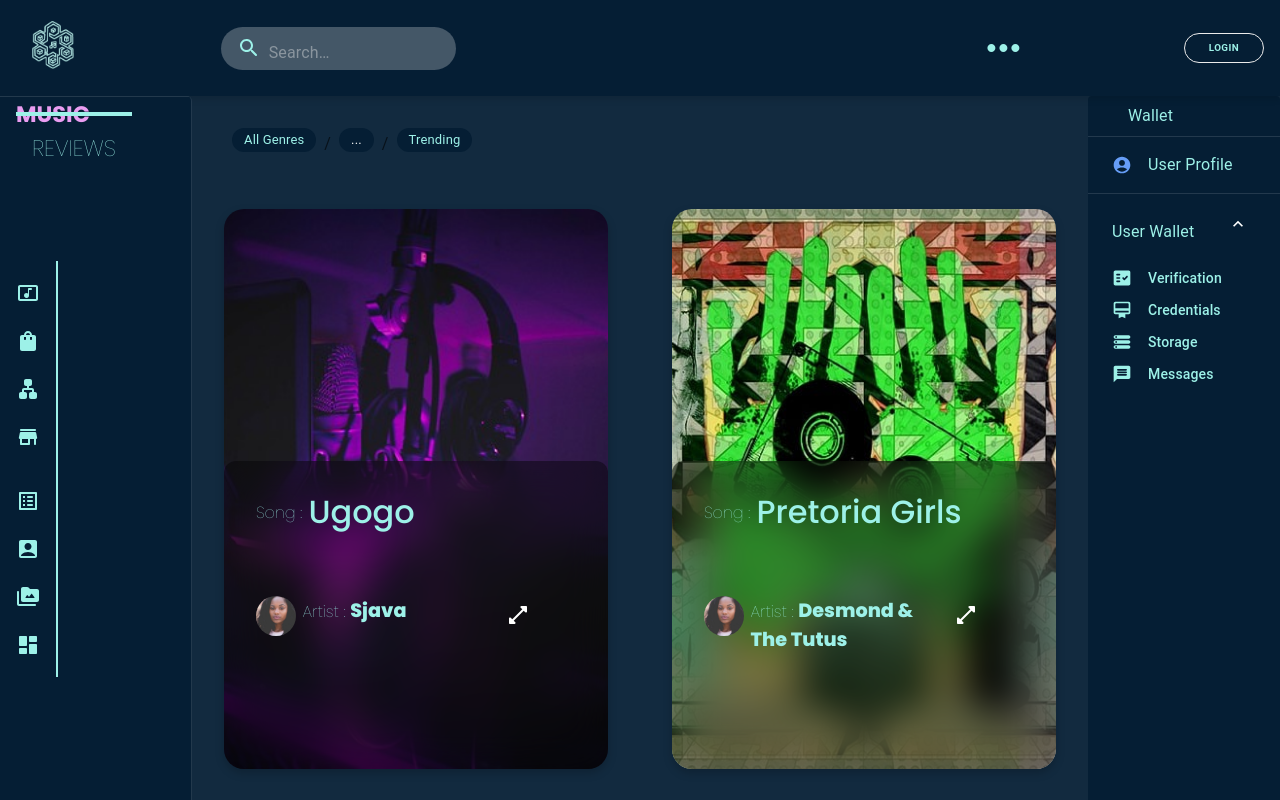
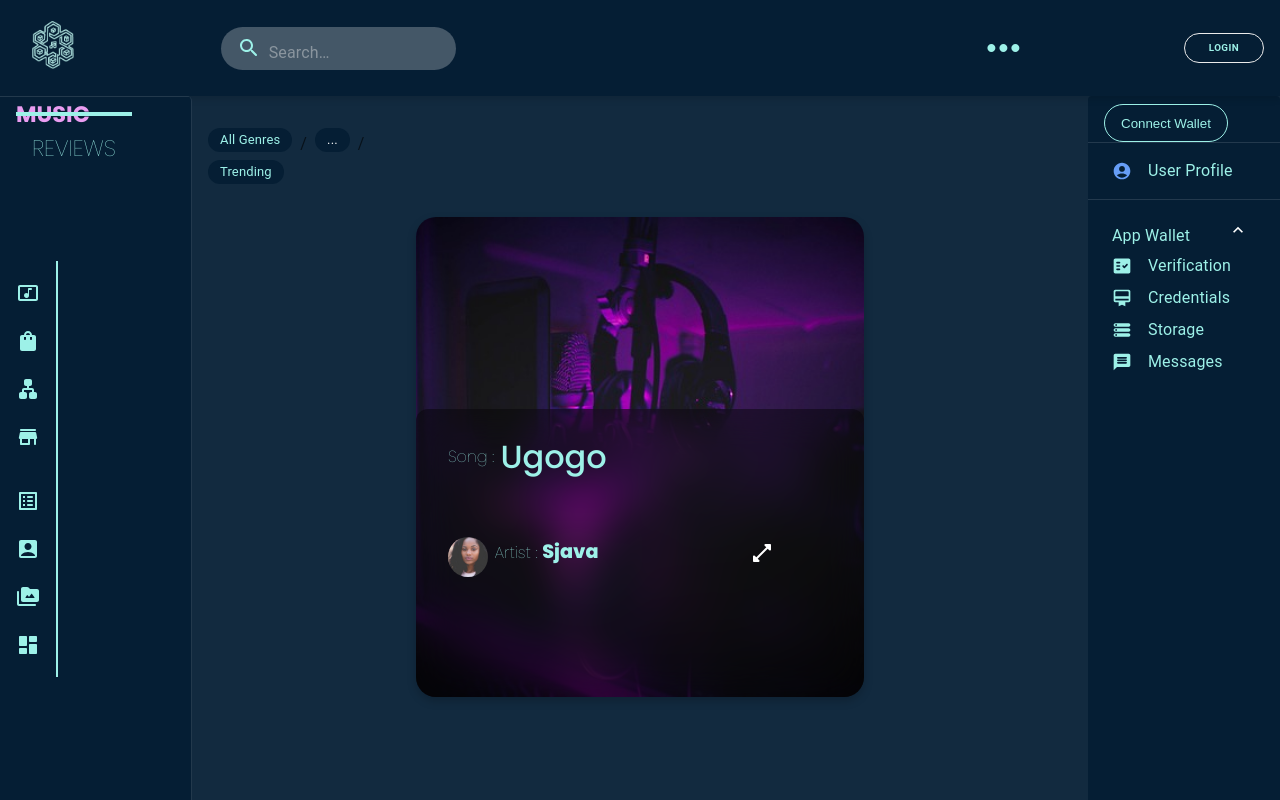
Before and after one commit to Xolani-Qwabe/music_reviews, a React (Vite) app in the folder front_end/frontEnd_musicReviews/: page /reviews in a window 1280 px wide. Shown: the top 800 px of the page. Built offline with nearby package versions, Linux system fonts and the light colour scheme.

Commit message:
Login side before grid and Form

```diff
--- a/front_end/frontEnd_musicReviews/src/Layout.jsx
+++ b/front_end/frontEnd_musicReviews/src/Layout.jsx
@@ -14,12 +14,12 @@ function Layout() {
       <DrawerComponent style={{}}/>
 
       <main style={{
-        top:'8vh',
-        padding: '24px',
+        top:'12vh',
+        padding:'0 0',
         position: 'relative',
         // borderLeft: '1px solid black',
         // borderRight: '1px solid black',
-        minHeight: '100vh',
+        minHeight: '88vh',
         margin: '0 auto',
 
         // overflow: 'none'
--- a/front_end/frontEnd_musicReviews/src/components/DrawerComponent.css
+++ b/front_end/frontEnd_musicReviews/src/components/DrawerComponent.css
@@ -24,7 +24,7 @@
 
 /* Expand the drawer when hovered (desktop and tablet) */
 .drawer-list:hover {
-  width: 14.5vw; /* Adjusted expanded width for longer text */
+  width: 15vw; /* Adjusted expanded width for longer text */
 }
 
 /* Drawer list item */
@@ -33,7 +33,7 @@
 }
 
 .music-box {
-  width: 14vw;
+  width: 15vw;
   display: flex;
   padding: 0;
   margin: 0;
--- a/front_end/frontEnd_musicReviews/src/components/Navigation.jsx
+++ b/front_end/frontEnd_musicReviews/src/components/Navigation.jsx
@@ -16,7 +16,6 @@ import {
   InfoOutlined,
   HelpOutline,
   PersonAddOutlined,
-  DehazeRounded,
   HelpCenterOutlined,
   SearchRounded,MoreHorizRounded
 } from '@mui/icons-material';
--- a/front_end/frontEnd_musicReviews/src/components/RightDrawer.jsx
+++ b/front_end/frontEnd_musicReviews/src/components/RightDrawer.jsx
@@ -8,13 +8,11 @@ import ListItemButton from '@mui/material/ListItemButton';
 import ListItemIcon from '@mui/material/ListItemIcon';
 import ListItemText from '@mui/material/ListItemText';
 import Paper from '@mui/material/Paper';
-import IconButton from '@mui/material/IconButton';
-import Tooltip from '@mui/material/Tooltip';
-import ArrowRight from '@mui/icons-material/ArrowRight';
 import KeyboardArrowDown from '@mui/icons-material/KeyboardArrowDown';
 import AccountCircleRounded from '@mui/icons-material/AccountCircleRounded';
 import { MessageRounded, FactCheckRounded, StorageRounded, CardMembershipRounded } from '@mui/icons-material';
 import useMediaQuery from '@mui/material/useMediaQuery';
+
 
 const data = [
   { icon: <FactCheckRounded />, label: 'Verification' },
@@ -72,21 +70,37 @@ export default function RightDrawer() {
         })}
       >
         <Paper elevation={0} sx={{ maxWidth: 256, width: '100%' }}>
-          <FireNav component="nav" disablePadding>
-            <ListItemButton component="a" href="#customized-list">
-              <ListItemIcon sx={{ fontSize: 20 }}></ListItemIcon>
+          <FireNav component="nav">
+            <Box component="a" href="#customized-list" p={2} sx={{ fontSize:'12px', fontWeight:700}}>
+
               {!isMobile && (
-                <ListItemText
-                  sx={{ my: 0, color: 'rgb(157, 241, 232)' }}
-                  primary="Wallet"
-                  style={{
-                    fontSize: 20,
-                    fontWeight: 'medium',
-                    letterSpacing: 0,
-                  }}
-                />
+             <button
+             size="small"
+             variant="outlined"
+             style={{
+               border: 'solid 1px rgb(157, 241, 232)',
+               borderRadius: '50px',
+               backgroundColor: 'transparent',
+               color: 'rgb(157, 241, 232)',
+
+               padding: '0.8em 1.2em',
+               cursor: 'pointer',
+               height: '80%',
+               transition: 'all 0.3s ease',
+             }}
+             onMouseEnter={(e) => {
+               e.target.style.backgroundColor = 'rgb(157, 241, 232)';
+               e.target.style.color = 'rgb(5, 30, 52)';
+             }}
+             onMouseLeave={(e) => {
+               e.target.style.backgroundColor = 'transparent';
+               e.target.style.color = 'rgb(157, 241, 232)';
+             }}
+           >
+             Connect Wallet
+           </button>
               )}
-            </ListItemButton>
+            </Box>
             <Divider />
             <ListItem component="div" disablePadding>
               <ListItemButton sx={{ height: 56 }}>
@@ -117,7 +131,7 @@ export default function RightDrawer() {
                 }}
               >
                 <ListItemText
-                  primary={!isMobile && 'User Wallet'}
+                  primary={!isMobile && 'App Wallet'}
                   sx={{
                     fontSize: 15,
                     fontWeight: 'medium',
@@ -125,21 +139,11 @@ export default function RightDrawer() {
                     mb: '2px',
                     color: 'rgb(157, 241, 232)',
                   }}
-                  secondary={
-                    !isMobile &&
-                    'Verification, Credentials, Messages, Storage'
-                  }
-                  secondaryTypographyProps={{
-                    noWrap: true,
-                    fontSize: 12,
-                    lineHeight: '16px',
-                    color: open ? 'rgba(0,0,0,0)' : 'rgba(255,255,255,0.5)',
-                  }}
                 />
                 <KeyboardArrowDown
                   sx={{
                     mr: 1,
-                    opacity: !isMobile && open ? 1 : 0,
+                    opacity: !isMobile && open ? 1 : 1,
                     transition: '0.2s',
                     transform: open ? 'rotate(-180deg)' : 'rotate(0)',
                   }}
@@ -157,7 +161,7 @@ export default function RightDrawer() {
                     {!isMobile && (
                       <ListItemText
                         primary={item.label}
-                        primaryTypographyProps={{
+                        sx={{
                           fontSize: 14,
                           fontWeight: 'medium',
                         }}
--- /dev/null
+++ b/front_end/frontEnd_musicReviews/src/pages/Login.css
@@ -0,0 +1,31 @@
+*{
+    margin: 0;
+    box-sizing: border-box;
+}
+
+.container{
+    display:flex;
+    justify-content:center;
+
+    position:relative;
+    height:88vh;
+    width:70vw;
+}
+
+.box1{
+    width: 50%;
+    height: 100%;
+    border-radius: 24px;
+    border:solid 1px white;
+    background-image: url('../assets/login2.jpg');
+    background-size: cover; /* Ensures the image covers the entire container */
+    background-position: center; /* Centers the image */
+    height: 100%; /* Full viewport height */
+    /* width: 100%;  */
+}
+.box2{
+    width: 50%;
+    height: 100%;
+    border-radius: 8px;
+
+}
--- a/front_end/frontEnd_musicReviews/src/pages/Login.jsx
+++ b/front_end/frontEnd_musicReviews/src/pages/Login.jsx
@@ -1,8 +1,19 @@
 import React from 'react'
+import { Box } from '@mui/material'
+import img1 from '../assets/login1.jpg'
+import './Login.css'
+
 
 function Login() {
+  const loginStyles = {
+
+  }
   return (
-    <div>Login</div>
+    <Box className='container' p={2}>
+      <div className="box1"></div>
+      <div className="box2"></div>
+
+    </Box>
   )
 }
 
--- a/front_end/frontEnd_musicReviews/src/pages/Review.css
+++ b/front_end/frontEnd_musicReviews/src/pages/Review.css
@@ -14,7 +14,7 @@
   top: 14vh;
   margin-bottom: 1rem;
   position: fixed;
-  width: 100%;
+  width: 20%;
   margin: 0 auto;
   z-index: 1000;
   padding: 1rem;
@@ -26,15 +26,15 @@
   position: relative;
   display: flex;
   flex-wrap: wrap;
-  gap: 4rem;
+  gap: 8rem;
   border-radius: 8px;
   justify-content: center;
   margin: 0 auto;
 }
 
 .review-card {
-  width: 40vw; /* Default width for larger screens */
-  height: 40vh; /* Shorter height for all cards */
+  width: 35vw; /* Default width for larger screens */
+  height: 50vh; /* Shorter height for all cards */
   border-radius: 20px;
   overflow: hidden;
   position: relative;
@@ -54,12 +54,13 @@
   .reviews,
   .reviews-nav,
   .review-container {
-    width: 55vw; /* Adjust container width for mobile */
+    width: 60vw; /* Adjust container width for mobile */
+    margin: 0 auto;
   }
 
   .review-card {
     width: 70vw !important; /* Full width on small screens */
-    height: 40vh !important; /* Adjust height for mobile */
+    height: 35vh !important; /* Adjust height for mobile */
   }
 
   .card-content-1 p,
--- a/front_end/frontEnd_musicReviews/src/pages/Review.jsx
+++ b/front_end/frontEnd_musicReviews/src/pages/Review.jsx
@@ -10,8 +10,8 @@ function Review({ reviewData }) {
   return (
     <Box className='review-card'
       sx={{
-        width: "30vw",
-        height: "70vh",
+        width: "35vw",
+        height: "60vh",
         backgroundImage: `url(${reviewData.image})`,
         backgroundSize: "cover",
         backgroundPosition: "center",
@@ -44,7 +44,7 @@ function Review({ reviewData }) {
         className="card-bottom"
         sx={{
           width: "100%",
-          height: "55%",
+          height: "60%",
 
           background: "rgba(0, 0, 0, 0.4)", // Neutral semi-transparent black
           backdropFilter: "blur(20px)", // Glassmorphism blur effect
```
Also changed, not shown: 2 other files (tests, documents, lock files or other folders).
